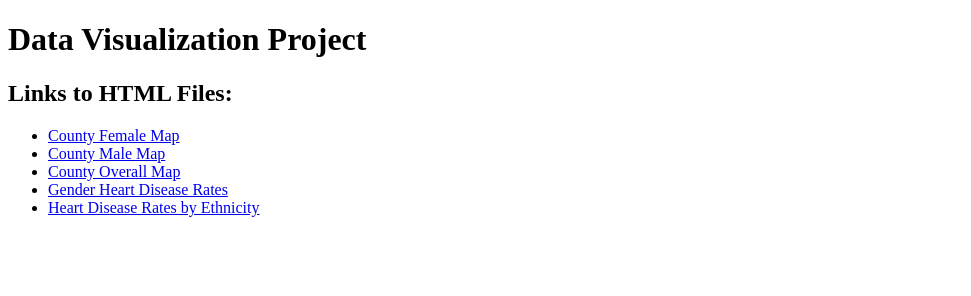
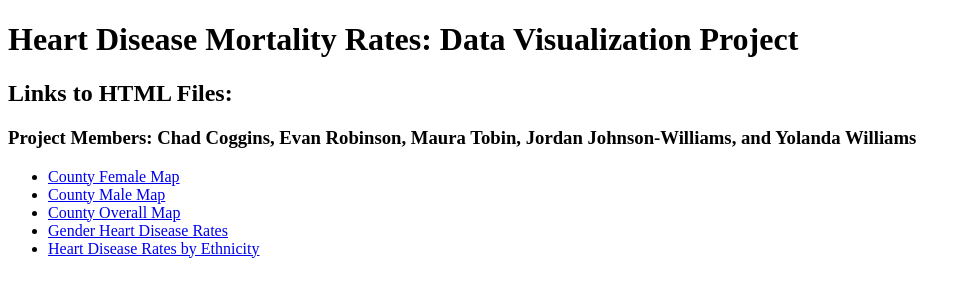
Before and after one commit to mftobin/Project3-stl, a plain HTML site: page index.html in a window 1280 px wide. Shown: the whole page, without its empty margins (0-971 px from the left). Drawn offline with Linux system fonts and the light colour scheme.

Commit message:
updating readme

```diff
--- a/index.html
+++ b/index.html
@@ -9,8 +9,9 @@
 </head>
 
 <body>
-    <h1>Data Visualization Project</h1>
+    <h1>Heart Disease Mortality Rates: Data Visualization Project </h1>
     <h2>Links to HTML Files:</h2>
+    <h3>Project Members: Chad Coggins, Evan Robinson, Maura Tobin, Jordan Johnson-Williams, and Yolanda Williams</h3>
     <ul>
         <li><a href="county_female_map.html">County Female Map</a></li>
         <li><a href="county_male_map.html">County Male Map</a></li>
```
Also changed, not shown: 4 other files.
